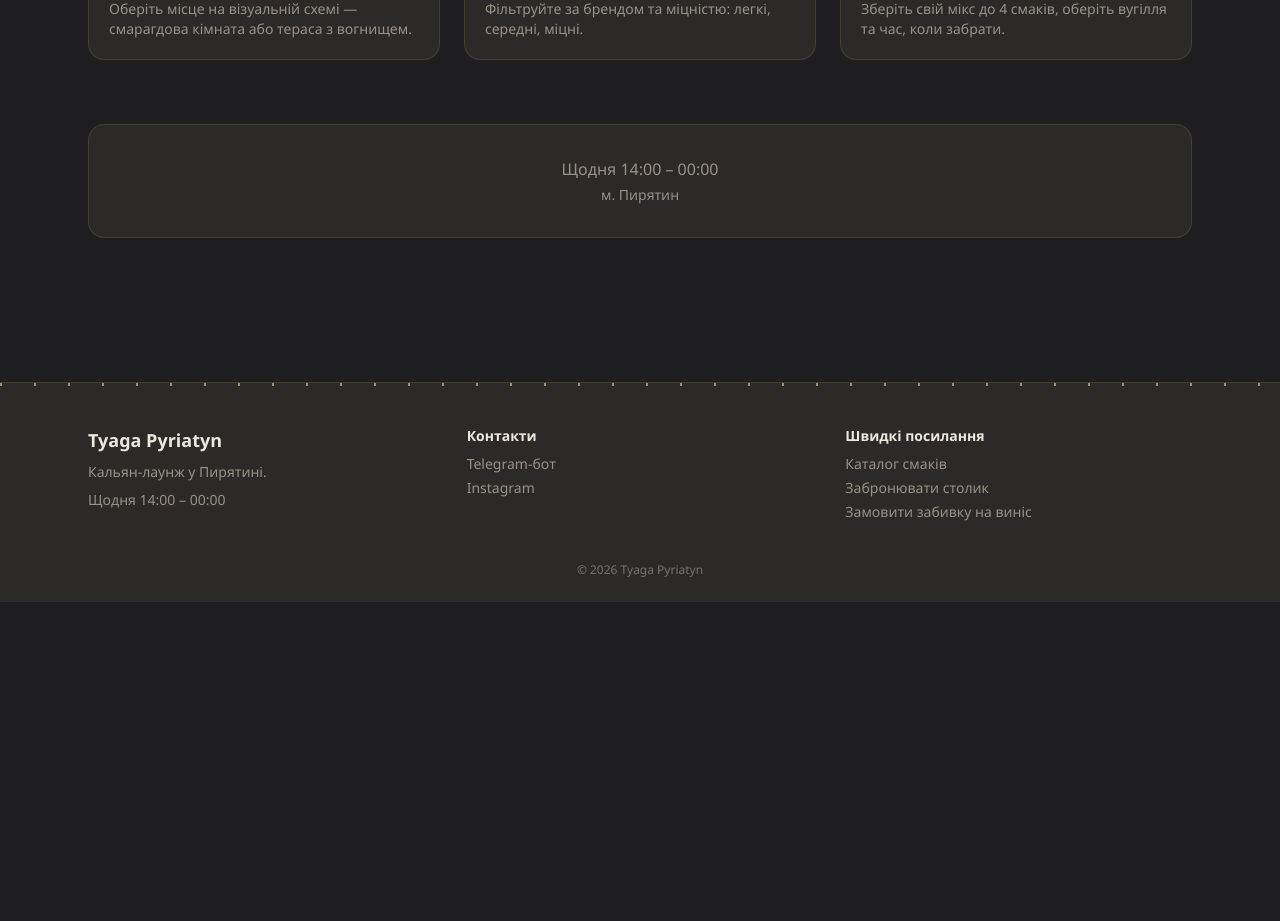
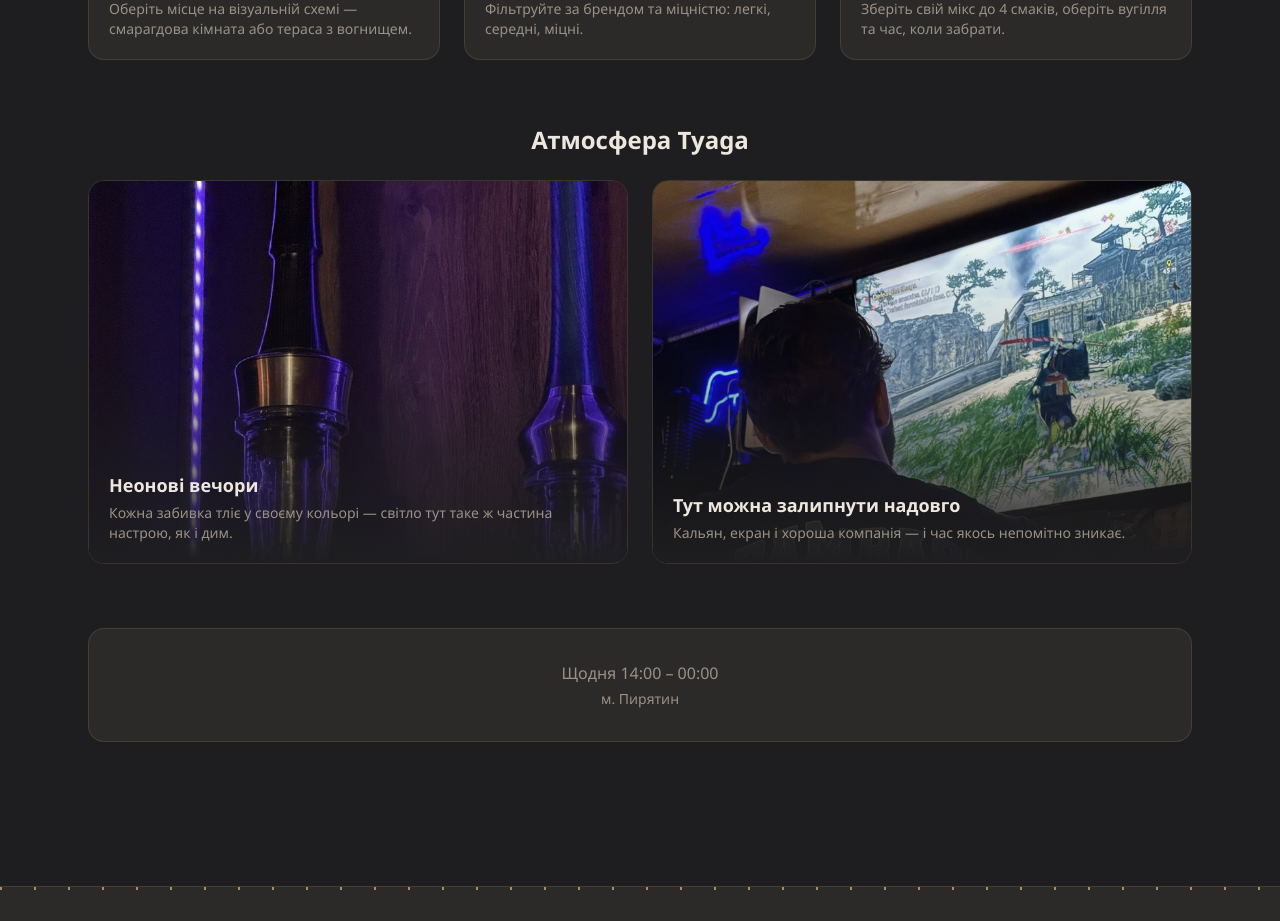
Before and after one commit to burdakcoach/tyaga-pyriatyn, a Next.js app in the folder web/: page / in a window 1280 px wide. Shown: the part 860-1781 px from the top of the page. Before the commit the page ends 1462 px from the top, so only its background shows below. Built offline with nearby package versions, Linux system fonts and the light colour scheme; no server answers.

Commit message:
Add atmosphere gallery section to homepage

```diff
--- a/web/src/app/page.tsx
+++ b/web/src/app/page.tsx
@@ -92,6 +92,41 @@
         ))}
       </section>
 
+      <section className="mx-auto max-w-6xl px-4 sm:px-6 pb-16">
+        <h2 className="text-2xl font-bold mb-6 text-center">Атмосфера Tyaga</h2>
+        <div className="grid gap-6 sm:grid-cols-2">
+          {[
+            {
+              img: "/interior/neon-hookahs.jpg",
+              title: "Неонові вечори",
+              text: "Кожна забивка тліє у своєму кольорі — світло тут таке ж частина настрою, як і дим.",
+            },
+            {
+              img: "/interior/lounge-vibe.jpg",
+              title: "Тут можна залипнути надовго",
+              text: "Кальян, екран і хороша компанія — і час якось непомітно зникає.",
+            },
+          ].map((item) => (
+            <div
+              key={item.img}
+              className="group relative rounded-2xl overflow-hidden border border-brass/20 h-72 sm:h-96"
+            >
+              <Image
+                src={item.img}
+                alt={item.title}
+                fill
+                className="object-cover group-hover:scale-105 transition-transform duration-500"
+              />
+              <div className="absolute inset-0 bg-gradient-to-t from-background via-background/20 to-transparent" />
+              <div className="absolute inset-x-0 bottom-0 p-5">
+                <h3 className="font-bold text-lg">{item.title}</h3>
+                <p className="text-sm text-muted mt-1">{item.text}</p>
+              </div>
+            </div>
+          ))}
+        </div>
+      </section>
+
       <section className="mx-auto max-w-6xl px-4 sm:px-6 pb-20">
         <div className="rounded-2xl border border-brass/20 bg-panel p-8 text-center">
           <p className="text-muted">{WORKING_HOURS}</p>
```
Also changed, not shown: web/public/interior/lounge-vibe.jpg (added), web/public/interior/neon-hookahs.jpg (added).
